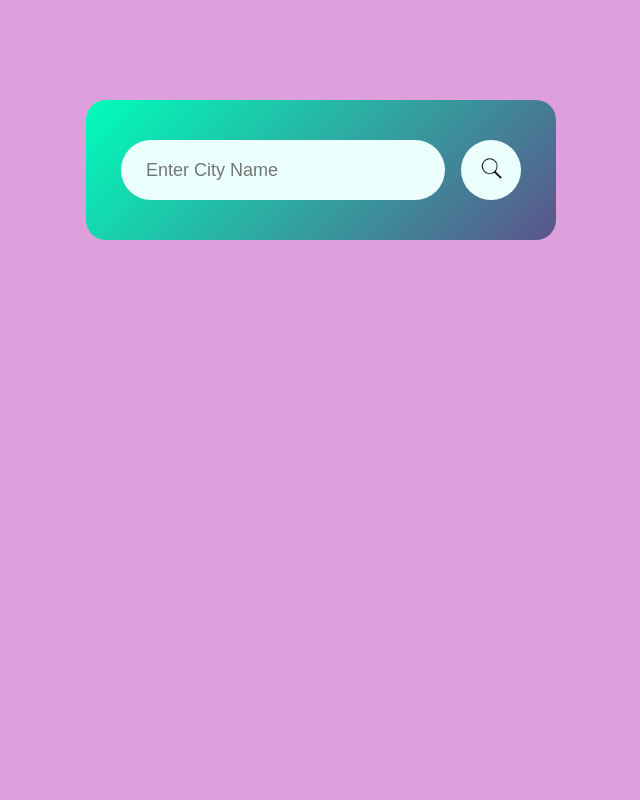
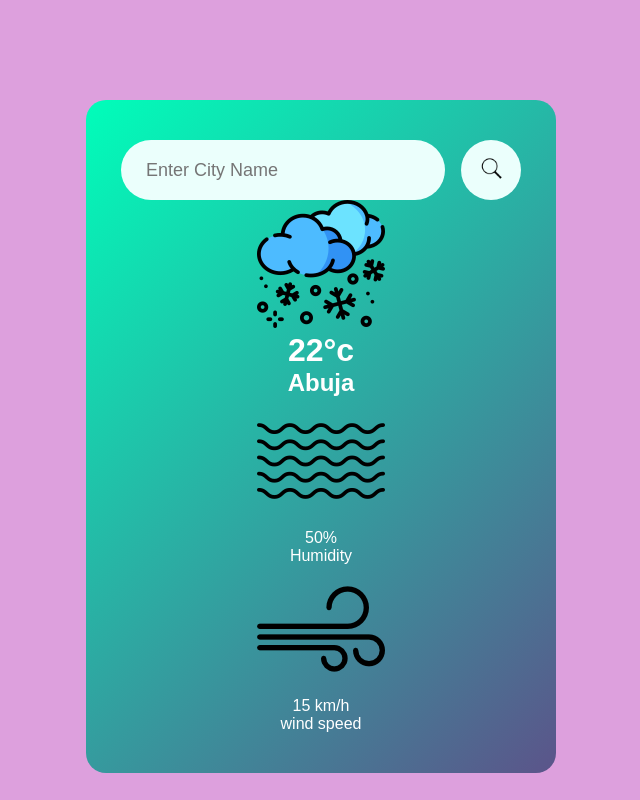
Before and after one commit to Suulayman5/Weather-App, a plain HTML site: page index.html in a window 1280 px wide. Shown: the whole page, without its empty margins (319-959 px from the left). Drawn offline with Linux system fonts and the light colour scheme.

Commit message:
added the html code

```diff
--- a/index.html
+++ b/index.html
@@ -13,8 +13,29 @@
             <button><img src="search icon.png"></button>
         </div>
         <div class="weather">
+            <img src="snow_9755338.png" class="weather-icon">
+            <h1 class="temp">22°c</h1>
+            <h2 class="City">Abuja</h2>
+            <div class="detail">
+                <div class="col">
+                    <img src="sea-waves_75765.png">
+                    <div>
+                        <p class="humidity">50%</p>
+                        <p>Humidity</p>
+                    </div>
 
-        </div>
+                </div>
+                <div class="col">
+                    <img src="windy_287678.png" >
+                    <div>
+                        <p class="wind">15 km/h</p>
+                        <p>wind speed</p>
+                    </div>
+
+                </div>
+            </div>
+            </div>
+
     </div>
     <script src="index.js"></script>
 </body>
```
Also changed, not shown: 2151058966.jpg (added), cloudy-day.png (added), hail_1197106.png (added), sea-waves_75765.png (added), snow_9755338.png (added), windy_287678.png (added), 1 other file.
